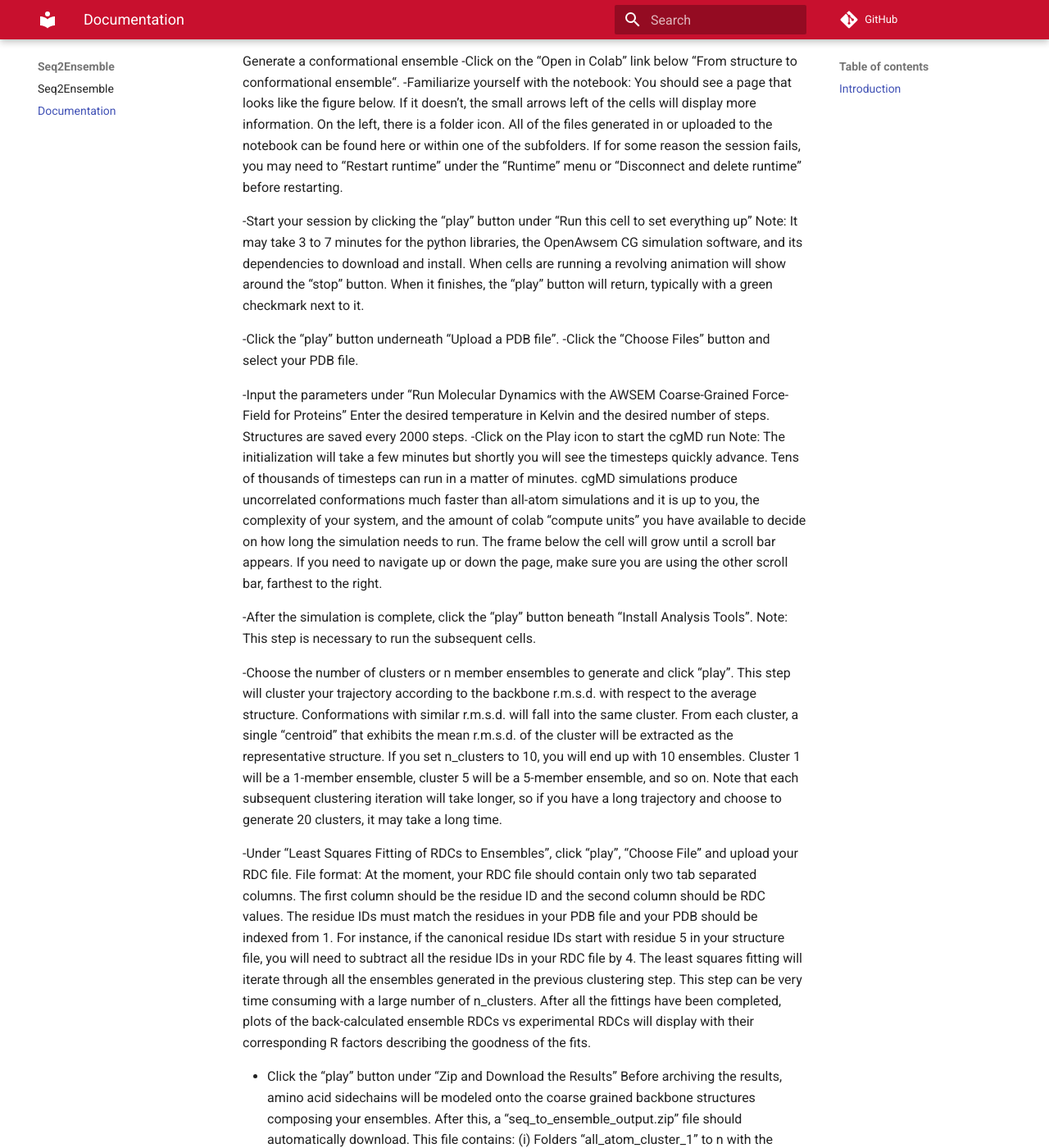
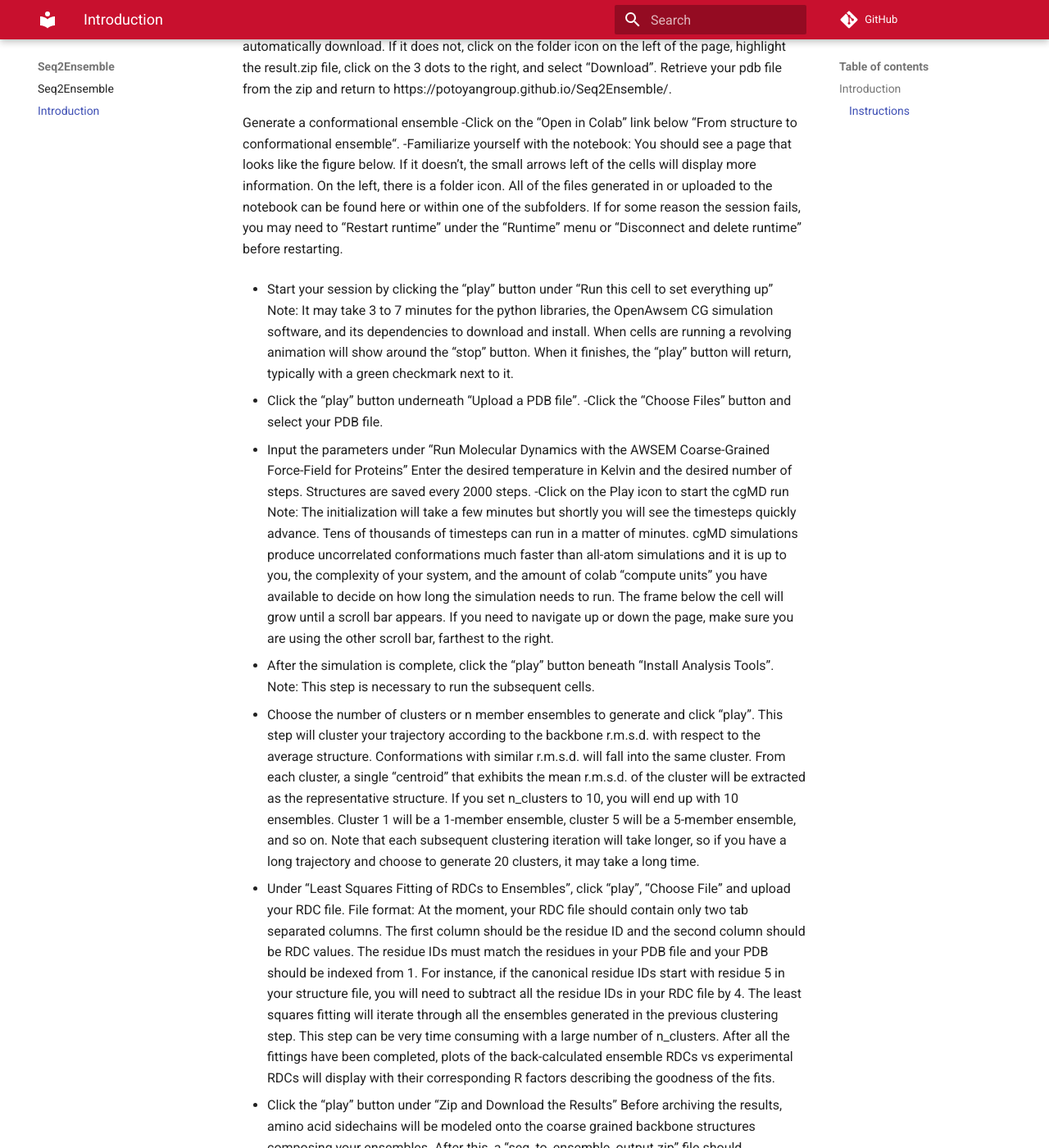
Before and after one commit to PotoyanGroup/Seq2Ensemble, an MkDocs documentation site: the page built from docs/docs.md, in a window 1280 px wide and 1400 px high, scrolled down 1008 px. Shown: the whole window at 82% size. Built offline with MkDocs 1.6.1 and Material for MkDocs 9.7.7, drawn with Linux system fonts in a browser that asks for light colours; comment, search, counter and statistics services are not loaded; some of the changed text lies outside the part shown.

Commit message:
'udpate mkdocs'

```diff
--- a/docs/docs.md
+++ b/docs/docs.md
@@ -1,4 +1,4 @@
-### Introduction
+## Introduction
 
 This is a brief set of instructions for the Seq2Ensemble web tool used to generate protein conformational ensembles consistent with Residual Dipolar Coupling (RDC) data.
 
@@ -6,14 +6,14 @@ Seq2Ensemble is available online as a Colab notebook. Colab is a web-based inter
 
 Seq2Ensemble is simply a set of python code blocks that will take a protein structure file (pdb format) and a file containing the experimental RDCs and perform:
 
-coarse-grained molecular dynamics (cgMD) on the protein structure.
-r.m.s.d. based K-means clustering on the protein conformations produced by the cgMD trajectory to generate subsets of structures that may represent a valid ensemble.
-Nonlinear least squares fitting of ensembles against the experimental RDCs.
-By comparing the fits obtained from different (sized) ensembles, you can determine which set of conformations best represents your protein in solution.
+- coarse-grained molecular dynamics (cgMD) on the protein structure.
+- r.m.s.d. based K-means clustering on the protein conformations produced by the cgMD trajectory to generate subsets of structures that may represent a valid ensemble.
+- Nonlinear least squares fitting of ensembles against the experimental RDCs.
+- By comparing the fits obtained from different (sized) ensembles, you can determine which set of conformations best represents your protein in solution.
 
 Note: The layout of Seq2Ensemble may change and additional functionality made available. Regardless, the prompts in the notebook should be adequate for most people to utilize the resource if these instructions no longer match the notebook format.
 
-Instructions
+### Instructions
 
 Go to https://potoyangroup.github.io/Seq2Ensemble/ Note: Work in Google Chrome for the best performance
 
@@ -21,18 +21,18 @@ Generate a PDB file with AlphaFold2 (if you already have a PDB go to step 3) -Cl
 
 Generate a conformational ensemble -Click on the “Open in Colab” link below “From structure to conformational ensemble“. -Familiarize yourself with the notebook: You should see a page that looks like the figure below. If it doesn’t, the small arrows left of the cells will display more information. On the left, there is a folder icon. All of the files generated in or uploaded to the notebook can be found here or within one of the subfolders. If for some reason the session fails, you may need to “Restart runtime” under the “Runtime” menu or “Disconnect and delete runtime” before restarting.
 
--Start your session by clicking the “play” button under “Run this cell to set everything up” Note: It may take 3 to 7 minutes for the python libraries, the OpenAwsem CG simulation software, and its dependencies to download and install. When cells are running a revolving animation will show around the “stop” button. When it finishes, the “play” button will return, typically with a green checkmark next to it.
+- Start your session by clicking the “play” button under “Run this cell to set everything up” Note: It may take 3 to 7 minutes for the python libraries, the OpenAwsem CG simulation software, and its dependencies to download and install. When cells are running a revolving animation will show around the “stop” button. When it finishes, the “play” button will return, typically with a green checkmark next to it.
 
--Click the “play” button underneath “Upload a PDB file”. -Click the “Choose Files” button and select your PDB file.
+- Click the “play” button underneath “Upload a PDB file”. -Click the “Choose Files” button and select your PDB file.
 
--Input the parameters under “Run Molecular Dynamics with the AWSEM Coarse-Grained Force-Field for Proteins” Enter the desired temperature in Kelvin and the desired number of steps. Structures are saved every 2000 steps. -Click on the Play icon to start the cgMD run Note: The initialization will take a few minutes but shortly you will see the timesteps quickly advance. Tens of thousands of timesteps can run in a matter of minutes. cgMD simulations produce uncorrelated conformations much faster than all-atom simulations and it is up to you, the complexity of your system, and the amount of colab “compute units” you have available to decide on how long the simulation needs to run. The frame below the cell will grow until a scroll bar appears. If you need to navigate up or down the page, make sure you are using the other scroll bar, farthest to the right.
+- Input the parameters under “Run Molecular Dynamics with the AWSEM Coarse-Grained Force-Field for Proteins” Enter the desired temperature in Kelvin and the desired number of steps. Structures are saved every 2000 steps. -Click on the Play icon to start the cgMD run Note: The initialization will take a few minutes but shortly you will see the timesteps quickly advance. Tens of thousands of timesteps can run in a matter of minutes. cgMD simulations produce uncorrelated conformations much faster than all-atom simulations and it is up to you, the complexity of your system, and the amount of colab “compute units” you have available to decide on how long the simulation needs to run. The frame below the cell will grow until a scroll bar appears. If you need to navigate up or down the page, make sure you are using the other scroll bar, farthest to the right.
 
--After the simulation is complete, click the “play” button beneath “Install Analysis Tools”. Note: This step is necessary to run the subsequent cells.
+- After the simulation is complete, click the “play” button beneath “Install Analysis Tools”. Note: This step is necessary to run the subsequent cells.
 
--Choose the number of clusters or n member ensembles to generate and click “play”.
+- Choose the number of clusters or n member ensembles to generate and click “play”.
 This step will cluster your trajectory according to the backbone r.m.s.d. with respect to the average structure. Conformations with similar r.m.s.d. will fall into the same cluster. From each cluster, a single “centroid” that exhibits the mean r.m.s.d. of the cluster will be extracted as the representative structure. If you set n_clusters to 10, you will end up with 10 ensembles. Cluster 1 will be a 1-member ensemble, cluster 5 will be a 5-member ensemble, and so on. Note that each subsequent clustering iteration will take longer, so if you have a long trajectory and choose to generate 20 clusters, it may take a long time.
 
--Under “Least Squares Fitting of RDCs to Ensembles”, click “play”, “Choose File” and upload your RDC file. File format: At the moment, your RDC file should contain only two tab separated columns. The first column should be the residue ID and the second column should be RDC values. The residue IDs must match the residues in your PDB file and your PDB should be indexed from 1. For instance, if the canonical residue IDs start with residue 5 in your structure file, you will need to subtract all the residue IDs in your RDC file by 4. The least squares fitting will iterate through all the ensembles generated in the previous clustering step. This step can be very time consuming with a large number of n_clusters. After all the fittings have been completed, plots of the back-calculated ensemble RDCs vs experimental RDCs will display with their corresponding R factors describing the goodness of the fits.
+- Under “Least Squares Fitting of RDCs to Ensembles”, click “play”, “Choose File” and upload your RDC file. File format: At the moment, your RDC file should contain only two tab separated columns. The first column should be the residue ID and the second column should be RDC values. The residue IDs must match the residues in your PDB file and your PDB should be indexed from 1. For instance, if the canonical residue IDs start with residue 5 in your structure file, you will need to subtract all the residue IDs in your RDC file by 4. The least squares fitting will iterate through all the ensembles generated in the previous clustering step. This step can be very time consuming with a large number of n_clusters. After all the fittings have been completed, plots of the back-calculated ensemble RDCs vs experimental RDCs will display with their corresponding R factors describing the goodness of the fits.
 
 - Click the “play” button under “Zip and Download the Results”
 Before archiving the results, amino acid sidechains will be modeled onto the coarse grained backbone structures composing your ensembles. After this, a “seq_to_ensemble_output.zip” file should automatically download. This file contains: (i) Folders “all_atom_cluster_1” to n with the ensemble structures in pdb format, and (ii) Folder rdc_fitting_results with the files “ensemble_rdcs.csv” (calculated vs experimental RDCs), “ensemble_R_values.csv” (list of R-factors), and a “par” folder (the alignment tensor parameters per each ensemble member).
--- a/mkdocs.yml
+++ b/mkdocs.yml
@@ -19,4 +19,4 @@ theme:
 
 nav:
   - Seq2Ensemble: index.md
-  - Documentation: docs.md
+  - Introduction: docs.md
```
Also changed, not shown: other parts of docs/docs.md (+2 -3 lines).
